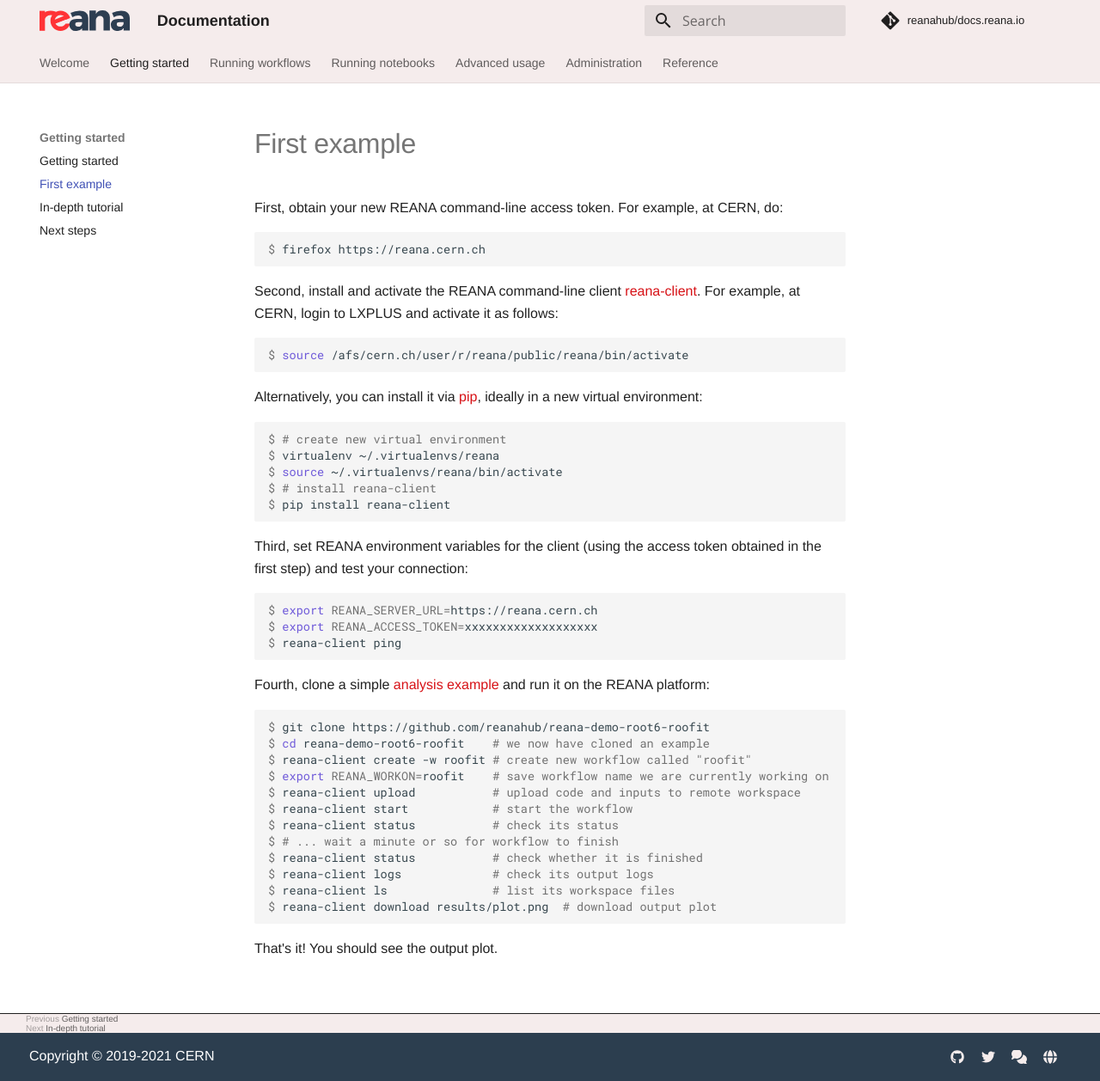
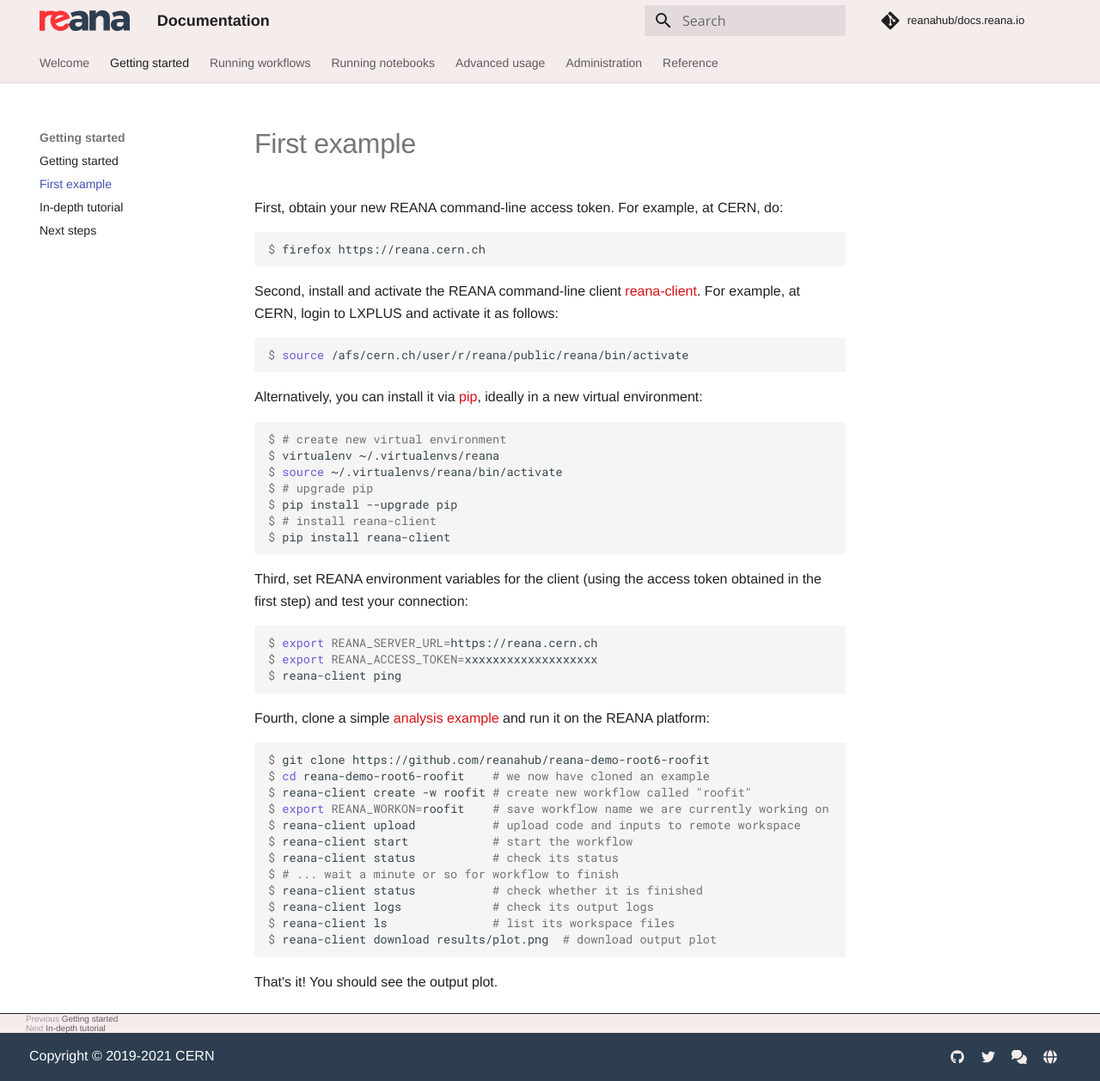
Before and after one commit to reanahub/docs.reana.io, an MkDocs documentation site: the page built from docs/getting-started/first-example/index.md, in a window 1280 px wide and 1258 px high. Shown: the whole window at 86% size. Built offline with MkDocs 1.6.1 and Material for MkDocs 9.7.7, drawn with Linux system fonts in a browser that asks for light colours; comment, search, counter and statistics services are not loaded.

Commit message:
Add pip upgrade command to installation instructions

````diff
--- a/docs/getting-started/first-example/index.md
+++ b/docs/getting-started/first-example/index.md
@@ -18,6 +18,8 @@ Alternatively, you can install it via [pip](https://pip.pypa.io/en/stable/), ide
 $ # create new virtual environment
 $ virtualenv ~/.virtualenvs/reana
 $ source ~/.virtualenvs/reana/bin/activate
+$ # upgrade pip
+$ pip install --upgrade pip
 $ # install reana-client
 $ pip install reana-client
 ```
````
